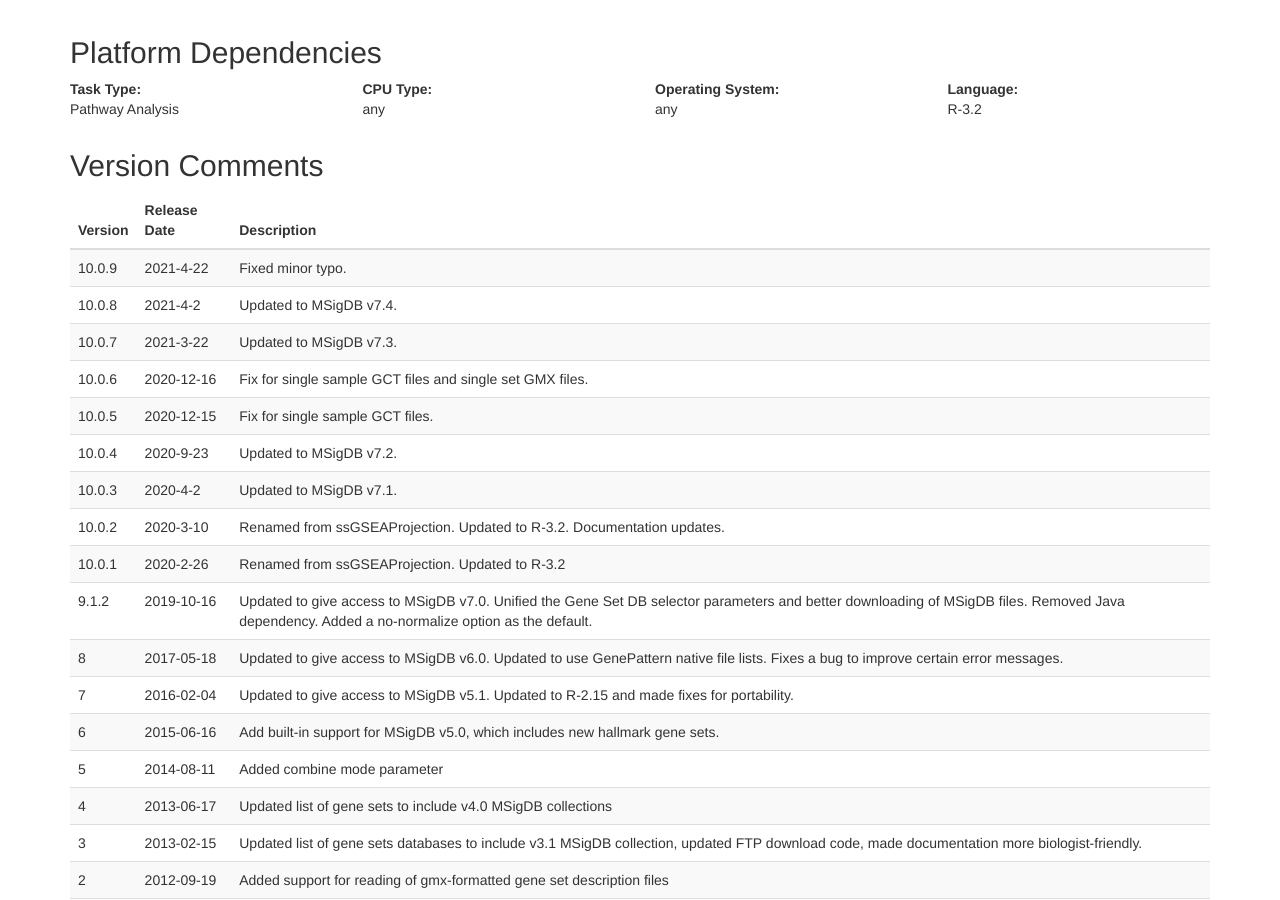
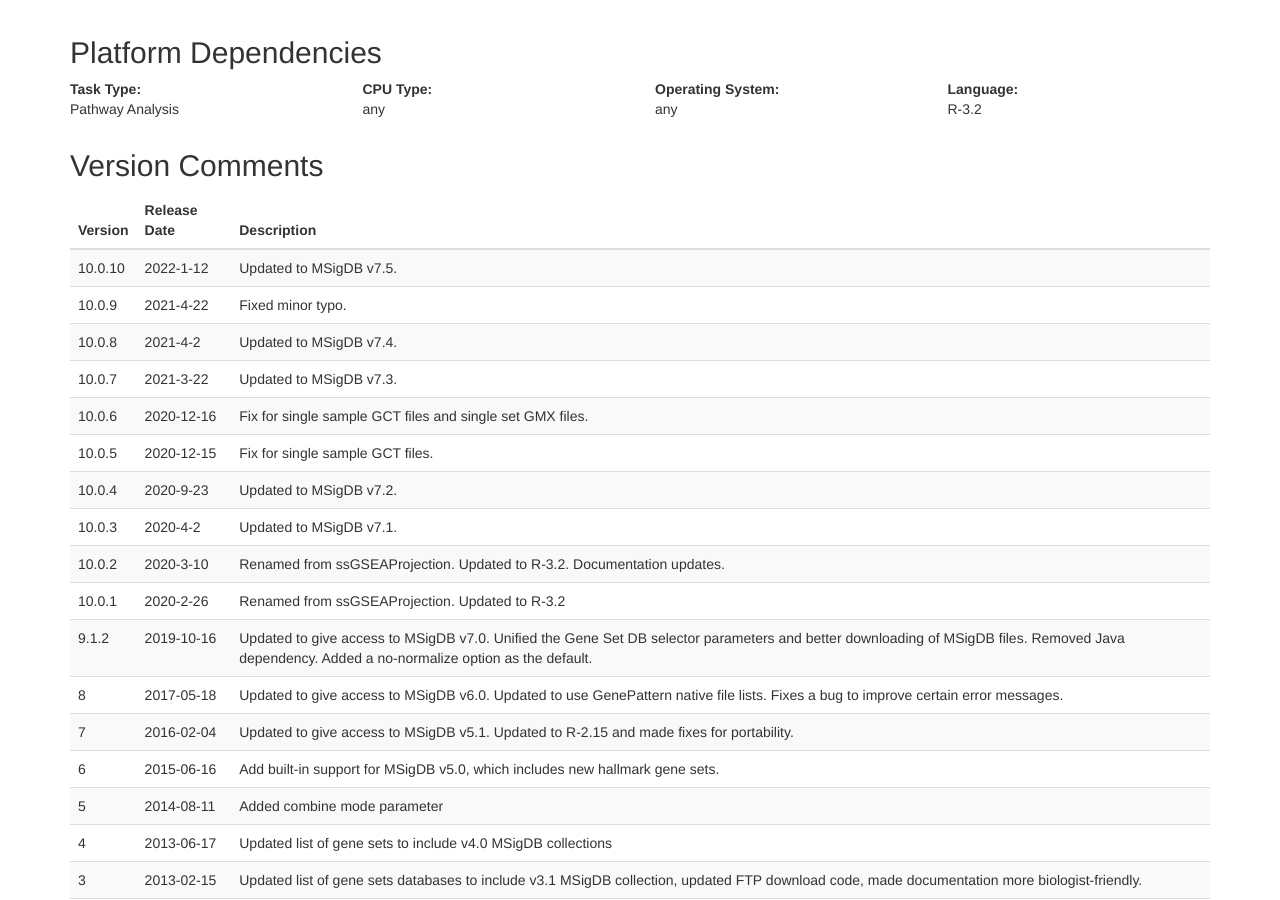
Before and after one commit to GSEA-MSigDB/ssGSEA-gpmodule, a Jekyll site: the page docs/v10/index.html, which Jekyll copies as it is, in a window 1280 px wide and 900 px high, scrolled down 2752 px. Built offline with Jekyll 4.4.1, drawn with Linux system fonts in a browser that asks for light colours.

Commit message:
Updated to MSigDB v7.5

```diff
--- a/docs/v10/index.html
+++ b/docs/v10/index.html
@@ -217,6 +217,11 @@
 				</thead>
 				<tbody>
                         <tr>
+                            <td>10.0.10</td>
+                            <td>2022-1-12</td>
+                            <td>Updated to MSigDB v7.5.</td>
+                        </tr>
+                        <tr>
                             <td>10.0.9</td>
                             <td>2021-4-22</td>
                             <td>Fixed minor typo.</td>
```
Also changed, not shown: docs/v10/test.md (+5 -0 lines), 2 other files.
